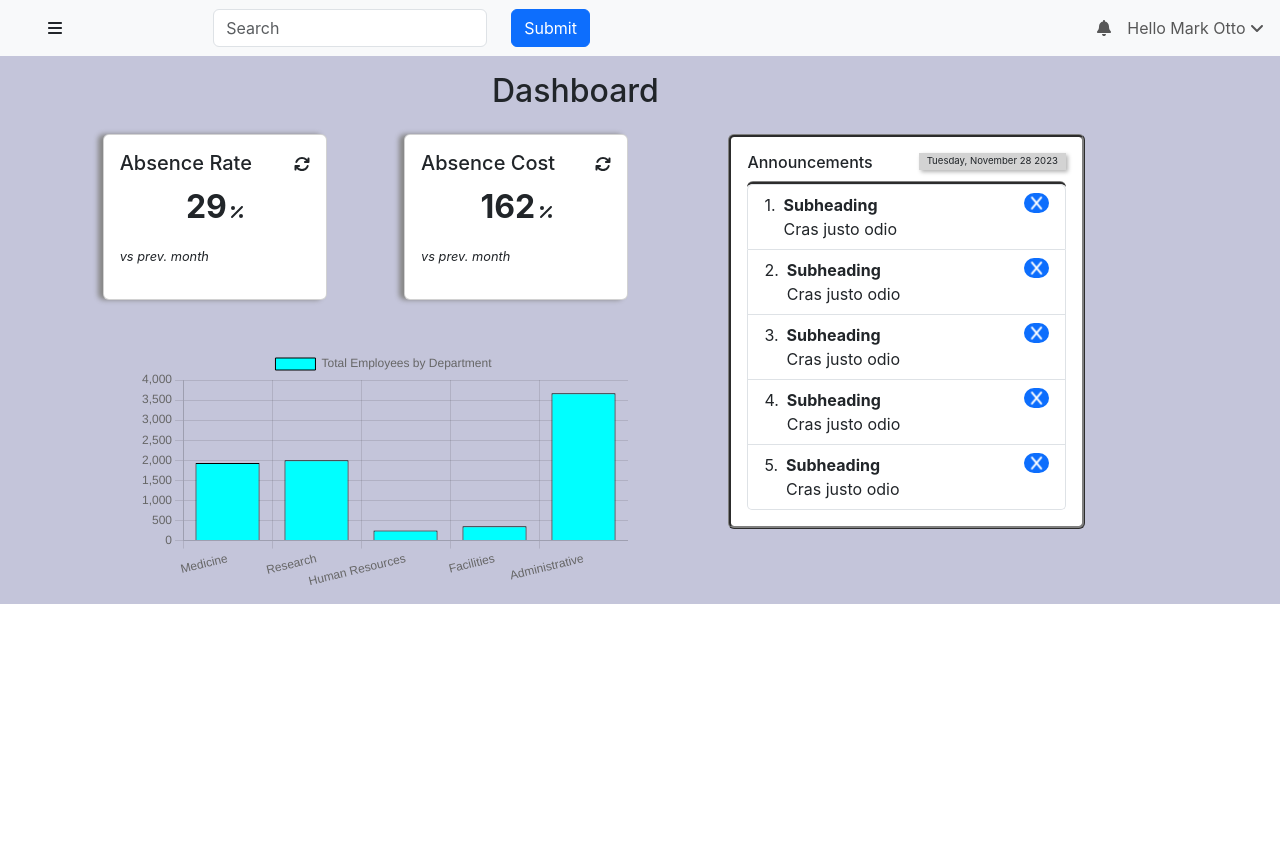
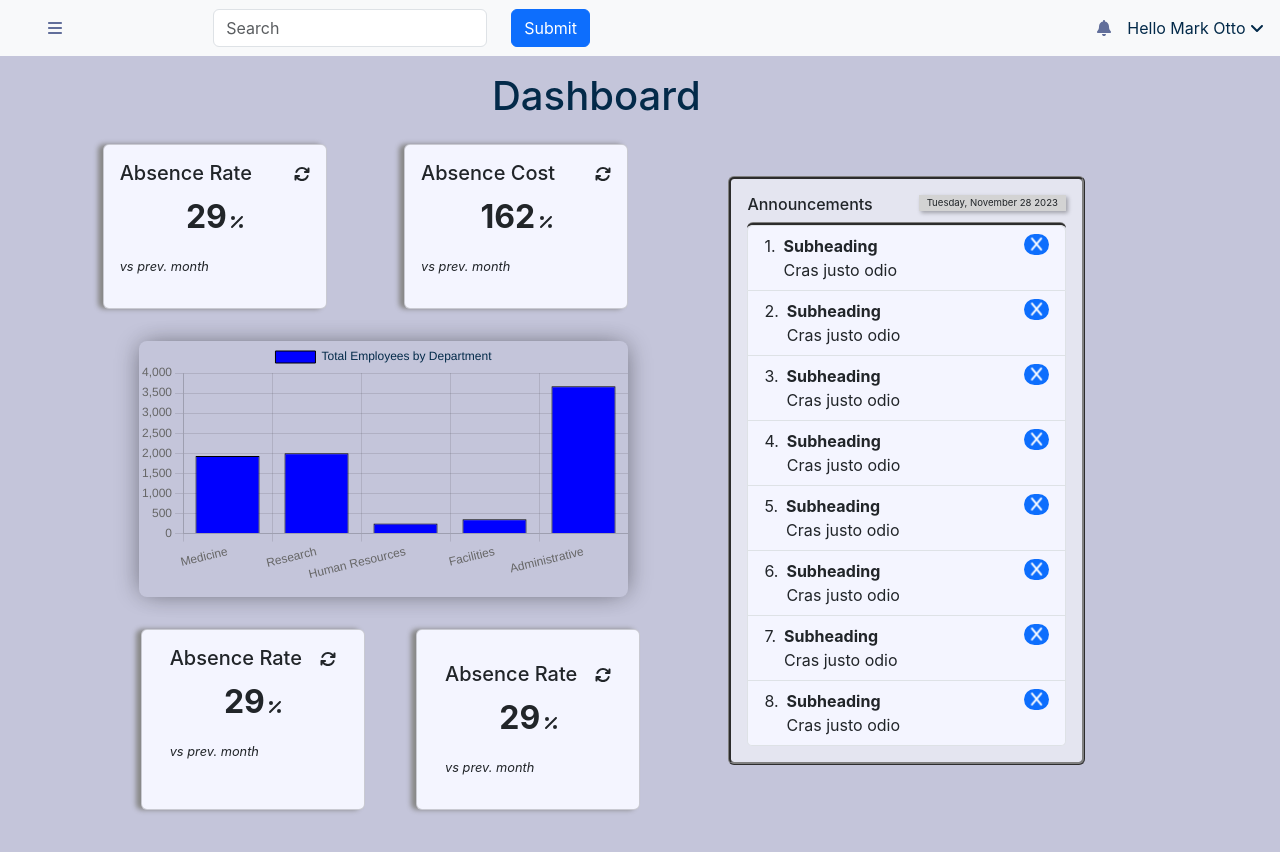
Before and after one commit to phase5lhcm/hr-management-ui, a React (Create React App) app: page /dashboard in a window 1280 px wide. Shown: the top 852 px of the page. Before the commit the page ends 800 px from the top, so only its background shows below. Built offline with nearby package versions, Linux system fonts and the light colour scheme.

Commit message:
style Dashboard page

```diff
--- a/src/components/EmployeesByDeptBarChart.js
+++ b/src/components/EmployeesByDeptBarChart.js
@@ -24,17 +24,34 @@ const EmployeesByDeptBarChart = () => {
       {
         label: "Total Employees by Department",
         data: [1933, 2000, 250, 358, 3670],
-        backgroundColor: "aqua",
+        backgroundColor: "blue",
         borderColor: "black",
         borderWidth: 1,
       },
     ],
   };
 
+  const options = {
+    plugins: {
+      legend: {
+        labels: {
+          color: "#032A49", // Change dataset label color
+        },
+      },
+    },
+  };
+
   return (
-    <div style={{ height: "16rem" }}>
+    <div
+      style={{
+        height: "16rem",
+        boxShadow:
+          " 5px 0px 25px -5px rgba(0, 0, 0, 0.3), -5px 0px 25px -5px rgba(0, 0, 0, 0.3)",
+        borderRadius: "8px",
+      }}
+    >
       {" "}
-      <Bar data={data}></Bar>
+      <Bar data={data} options={options}></Bar>
     </div>
   );
 };
--- a/src/components/Sidebar.jsx
+++ b/src/components/Sidebar.jsx
@@ -29,7 +29,11 @@ function Sidebar() {
     <>
       <Navbar className="bg-body-tertiary">
         <Col sm={2} style={{ paddingLeft: "3rem", fontSize: "1em" }}>
-          <FontAwesomeIcon icon={faBars} onClick={handleShow} />
+          <FontAwesomeIcon
+            icon={faBars}
+            onClick={handleShow}
+            style={{ color: "#616E9A" }}
+          />
         </Col>
         <Form inline="true">
           <Row>
@@ -51,10 +55,10 @@ function Sidebar() {
           style={{ paddingRight: "1rem" }}
         >
           <Navbar.Text style={{ paddingRight: "1rem" }}>
-            <FontAwesomeIcon icon={faBell} />
+            <FontAwesomeIcon icon={faBell} style={{ color: "#616E9A" }} />
           </Navbar.Text>
           <Navbar.Text className="justify-content-between">
-            <span>
+            <span style={{ color: "#032A49" }}>
               Hello Mark Otto <FontAwesomeIcon icon={faAngleDown} />
             </span>
           </Navbar.Text>
--- a/src/pages/Dashboard.jsx
+++ b/src/pages/Dashboard.jsx
@@ -62,7 +62,7 @@ function Dashboard() {
   let prevMonth = months[monthIndexPrev];
 
   return (
-    <Container fluid style={{ backgroundColor: "#C4C5DA" }}>
+    <Container fluid style={{ backgroundColor: "#C4C5DA", height: "100vh" }}>
       <Row
         className="justify-content-center"
         style={{
@@ -72,7 +72,7 @@ function Dashboard() {
       >
         <Col md={{ span: 6, offset: 3 }}>
           {" "}
-          <h2>Dashboard</h2>
+          <h1 style={{ color: "#032A49" }}>Dashboard</h1>
         </Col>
       </Row>
       {/**First half of page */}
@@ -81,11 +81,12 @@ function Dashboard() {
           <Row className="d-flex justify-content-end">
             {/**card 1 */}
             <Col></Col>
-            <Col className="d-flex justify-content-end">
+            <Col>
               <Card
                 style={{
                   width: "14rem",
                   boxShadow: "-5px 0 5px #888888",
+                  backgroundColor: "#F4F5FF",
                 }}
               >
                 <Card.Body>
@@ -115,7 +116,13 @@ function Dashboard() {
             <Col md={1}></Col>
             <Col>
               {/**card 2 */}
-              <Card style={{ width: "14rem", boxShadow: "-5px 0 5px #888888" }}>
+              <Card
+                style={{
+                  width: "14rem",
+                  boxShadow: "-5px 0 5px #888888",
+                  backgroundColor: "#F4F5FF",
+                }}
+              >
                 <Card.Body>
                   <Card.Title className="d-flex justify-content-between align-items-center">
                     Absence Cost{" "}
@@ -144,9 +151,75 @@ function Dashboard() {
             <Row>
               <Col md={2}></Col>
               <Col>
-                <div style={{ paddingTop: "3rem" }}></div>
+                <div style={{ paddingTop: "2rem" }}></div>
                 <EmployeesByDeptBarChart />
+                <div style={{ paddingBottom: "2rem" }}></div>
               </Col>
+            </Row>
+            <Row className="d-flex justify-content-end">
+              <Col></Col>
+              <Card
+                style={{
+                  width: "14rem",
+                  boxShadow: "-5px 0 5px #888888",
+                  backgroundColor: "#F4F5FF",
+                }}
+              >
+                <Card.Body>
+                  <Card.Title className="d-flex justify-content-between align-items-center">
+                    Absence Rate{" "}
+                    <div>
+                      <FontAwesomeIcon
+                        icon={faArrowsRotate}
+                        style={{ fontSize: ".8em" }}
+                      />
+                    </div>
+                  </Card.Title>
+                  <Card.Text className="text-center">
+                    {" "}
+                    <span style={{ fontSize: "2em", fontWeight: "bold" }}>
+                      29
+                    </span>{" "}
+                    <FontAwesomeIcon icon={faPercent} />
+                  </Card.Text>
+
+                  <p style={{ fontSize: ".8em" }}>
+                    <em>vs prev. month</em>{" "}
+                  </p>
+                </Card.Body>
+              </Card>
+              <Col md={1}></Col>
+              <Card
+                style={{
+                  width: "14rem",
+                  boxShadow: "-5px 0 5px #888888",
+                  backgroundColor: "#F4F5FF",
+                  paddingTop: "1rem",
+                }}
+              >
+                <Card.Body>
+                  <Card.Title className="d-flex justify-content-between align-items-center">
+                    Absence Rate{" "}
+                    <div>
+                      <FontAwesomeIcon
+                        icon={faArrowsRotate}
+                        style={{ fontSize: ".8em" }}
+                      />
+                    </div>
+                  </Card.Title>
+                  <Card.Text className="text-center">
+                    {" "}
+                    <span style={{ fontSize: "2em", fontWeight: "bold" }}>
+                      29
+                    </span>{" "}
+                    <FontAwesomeIcon icon={faPercent} />
+                  </Card.Text>
+
+                  <p style={{ fontSize: ".8em" }}>
+                    <em>vs prev. month</em>{" "}
+                  </p>
+                </Card.Body>
+              </Card>
             </Row>
           </Row>
         </Col>
@@ -159,6 +232,8 @@ function Dashboard() {
                   width: "70%",
                   border: "1mm ridge grey",
                   padding: "1em",
+                  backgroundColor: "#E4E5F0",
+                  marginTop: "2rem",
                 }}
               >
                 <Row className="justify-content-end">
@@ -185,6 +260,7 @@ function Dashboard() {
                   <ListGroup.Item
                     as="li"
                     className="d-flex justify-content-between align-items-start"
+                    style={{ backgroundColor: "#F4F5FF" }}
                   >
                     <div className="ms-2 me-auto">
                       <div className="fw-bold">Subheading</div>
@@ -197,6 +273,7 @@ function Dashboard() {
                   <ListGroup.Item
                     as="li"
                     className="d-flex justify-content-between align-items-start"
+                    style={{ backgroundColor: "#F4F5FF" }}
                   >
                     <div className="ms-2 me-auto">
                       <div className="fw-bold">Subheading</div>
@@ -209,6 +286,7 @@ function Dashboard() {
                   <ListGroup.Item
                     as="li"
                     className="d-flex justify-content-between align-items-start"
+                    style={{ backgroundColor: "#F4F5FF" }}
                   >
                     <div className="ms-2 me-auto">
                       <div className="fw-bold">Subheading</div>
@@ -221,6 +299,7 @@ function Dashboard() {
                   <ListGroup.Item
                     as="li"
                     className="d-flex justify-content-between align-items-start"
+                    style={{ backgroundColor: "#F4F5FF" }}
                   >
                     <div className="ms-2 me-auto">
                       <div className="fw-bold">Subheading</div>
@@ -233,6 +312,46 @@ function Dashboard() {
                   <ListGroup.Item
                     as="li"
                     className="d-flex justify-content-between align-items-start"
+                    style={{ backgroundColor: "#F4F5FF" }}
+                  >
+                    <div className="ms-2 me-auto">
+                      <div className="fw-bold">Subheading</div>
+                      Cras justo odio
+                    </div>
+                    <Badge bg="primary" pill>
+                      <FontAwesomeIcon icon={faX} beat />
+                    </Badge>
+                  </ListGroup.Item>
+                  <ListGroup.Item
+                    as="li"
+                    className="d-flex justify-content-between align-items-start"
+                    style={{ backgroundColor: "#F4F5FF" }}
+                  >
+                    <div className="ms-2 me-auto">
+                      <div className="fw-bold">Subheading</div>
+                      Cras justo odio
+                    </div>
+                    <Badge bg="primary" pill>
+                      <FontAwesomeIcon icon={faX} beat />
+                    </Badge>
+                  </ListGroup.Item>
+                  <ListGroup.Item
+                    as="li"
+                    className="d-flex justify-content-between align-items-start"
+                    style={{ backgroundColor: "#F4F5FF" }}
+                  >
+                    <div className="ms-2 me-auto">
+                      <div className="fw-bold">Subheading</div>
+                      Cras justo odio
+                    </div>
+                    <Badge bg="primary" pill>
+                      <FontAwesomeIcon icon={faX} beat />
+                    </Badge>
+                  </ListGroup.Item>
+                  <ListGroup.Item
+                    as="li"
+                    className="d-flex justify-content-between align-items-start"
+                    style={{ backgroundColor: "#F4F5FF" }}
                   >
                     <div className="ms-2 me-auto">
                       <div className="fw-bold">Subheading</div>
```
